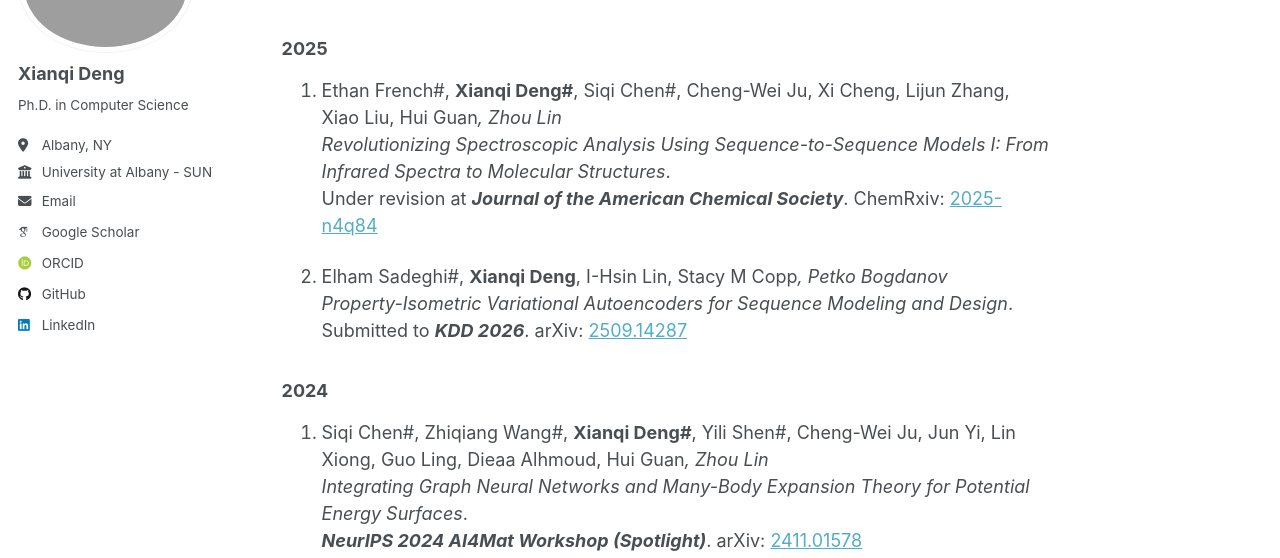
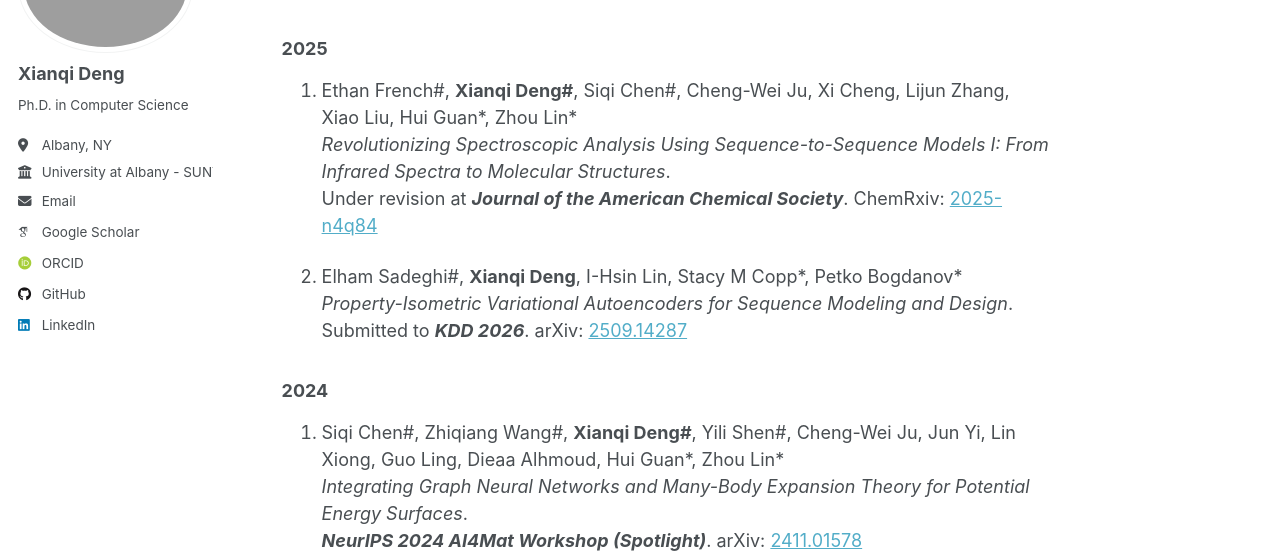
Before and after one commit to DengXianqi/dengxianqi.github.io, a Jekyll site: the page built from _pages/about.md, in a window 1280 px wide and 900 px high, scrolled down 439 px. Shown: the part 180-738 px from the top of the window. Built offline with Jekyll 4.4.1, drawn with Linux system fonts in a browser that asks for light colours; some web fonts are replaced; a script that is not in the unit is left out.

```diff
--- a/_pages/about.md
+++ b/_pages/about.md
@@ -23,17 +23,17 @@ Publications
 
 ### 2025
 
-1. Ethan French#, **Xianqi Deng#**, Siqi Chen#, Cheng-Wei Ju, Xi Cheng, Lijun Zhang, Xiao Liu, Hui Guan*, Zhou Lin* <br>
+1. Ethan French#, **Xianqi Deng#**, Siqi Chen#, Cheng-Wei Ju, Xi Cheng, Lijun Zhang, Xiao Liu, Hui Guan\*, Zhou Lin\* <br>
    *Revolutionizing Spectroscopic Analysis Using Sequence-to-Sequence Models I: From Infrared Spectra to Molecular Structures*.
    Under revision at ***Journal of the American Chemical Society***. ChemRxiv: [2025-n4q84](https://chemrxiv.org/engage/chemrxiv/article-details/67f601ef81d2151a029f5a2e)
 
-3. Elham Sadeghi#, **Xianqi Deng**, I-Hsin Lin, Stacy M Copp*, Petko Bogdanov* <br>
+3. Elham Sadeghi#, **Xianqi Deng**, I-Hsin Lin, Stacy M Copp\*, Petko Bogdanov\* <br>
    *Property-Isometric Variational Autoencoders for Sequence Modeling and Design*.
    Submitted to ***KDD 2026***. arXiv: [2509.14287](https://arxiv.org/abs/2509.14287)
 
 ### 2024
 
-1. Siqi Chen#, Zhiqiang Wang#, **Xianqi Deng#**, Yili Shen#, Cheng-Wei Ju, Jun Yi, Lin Xiong, Guo Ling, Dieaa Alhmoud, Hui Guan*, Zhou Lin* <br>
+1. Siqi Chen#, Zhiqiang Wang#, **Xianqi Deng#**, Yili Shen#, Cheng-Wei Ju, Jun Yi, Lin Xiong, Guo Ling, Dieaa Alhmoud, Hui Guan\*, Zhou Lin\* <br>
    *Integrating Graph Neural Networks and Many-Body Expansion Theory for Potential Energy Surfaces*.
    ***NeurIPS 2024 AI4Mat Workshop (Spotlight)***. arXiv: [2411.01578](https://arxiv.org/abs/2411.01578)
 
```
